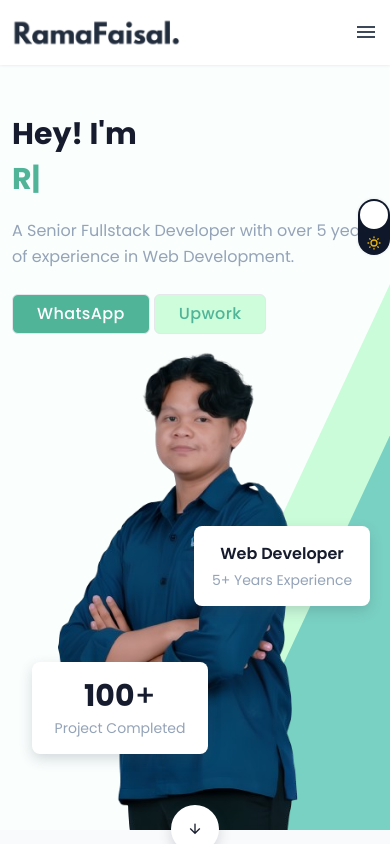
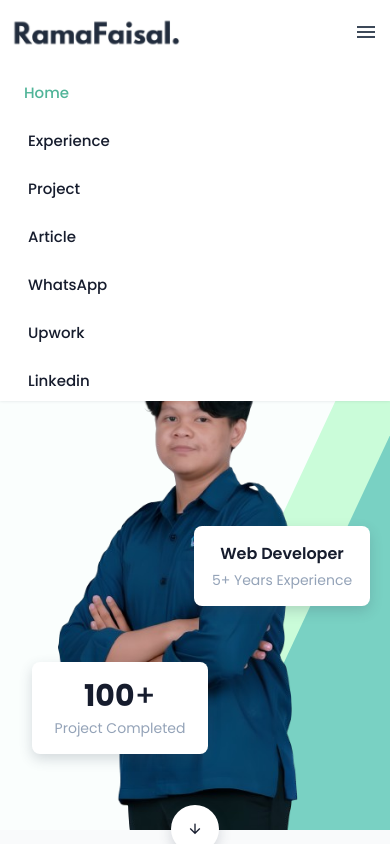
Before and after one commit to RamaFaisal/RamaPorto, a React (Create React App) app: page / in a window 390 px wide. Both pictures are taken after a click on the button "Navigation Menu". Shown: the top 844 px of the page. Built offline with nearby package versions, Linux system fonts and the light colour scheme.

Commit message:
FixResponsive

```diff
--- a/src/components/Navbar.js
+++ b/src/components/Navbar.js
@@ -1,8 +1,13 @@
-import React from "react";
+import React, { useState } from "react";
 import { Link } from "react-router-dom";
 import { Link as Link1 } from "react-scroll";
 
 export default function Navbar() {
+  const [isActive, setIsActive] = useState(false);
+
+  const handleClick = () => {
+    setIsActive(!isActive);
+  };
   window.addEventListener("scroll", windowScroll);
   function windowScroll() {
     const navbar = document.getElementById("navbar");
@@ -33,6 +38,7 @@ export default function Navbar() {
       }
     }
   }
+
   return (
     <nav className="navbar" id="navbar">
       <div className="container flex flex-wrap items-center justify-between">
@@ -55,6 +61,7 @@ export default function Navbar() {
           <button
             data-collapse="menu-collapse"
             type="button"
+            onClick={handleClick}
             className="collapse-btn inline-flex items-center ms-2 text-dark dark:text-white lg_992:hidden"
             aria-controls="menu-collapse"
             aria-expanded="false"
@@ -66,7 +73,11 @@ export default function Navbar() {
 
         {/* <!-- Navbar Manu --> */}
         <div
-          className="navigation lg_992:order-1 lg_992:flex hidden ms-auto"
+          className={
+            isActive
+              ? "navigation lg_992:order-1 lg_992:flex ms-auto"
+              : "navigation lg_992:order-1 lg_992:flex hidden ms-auto"
+          }
           id="menu-collapse"
         >
           <ul className="navbar-nav" id="navbar-navlist">
--- a/src/components/Switcher.js
+++ b/src/components/Switcher.js
@@ -46,8 +46,8 @@ export default function Switcher() {
                 </span>
             </div>
 
-            <Link  href="#" onClick={scrollToTop}
-                id="back-to-top" className={`${!scrollToTops ? "hidden":"back-to-top fixed  text-lg rounded-full z-10 bottom-5 right-5 h-9 w-9 text-center bg-amber-500 text-white leading-9 flex items-center justify-center"}`}><Unicons.UilArrowUp width={18}/></Link>
+            <a  href="#" onClick={scrollToTop}
+                id="back-to-top" className={`${!scrollToTops ? "hidden":"back-to-top fixed  text-lg rounded-full z-10 bottom-5 right-5 h-9 w-9 text-center bg-amber-500 text-white leading-9 flex items-center justify-center"}`}><Unicons.UilArrowUp width={18}/></a>
 
         </>
     )
```
